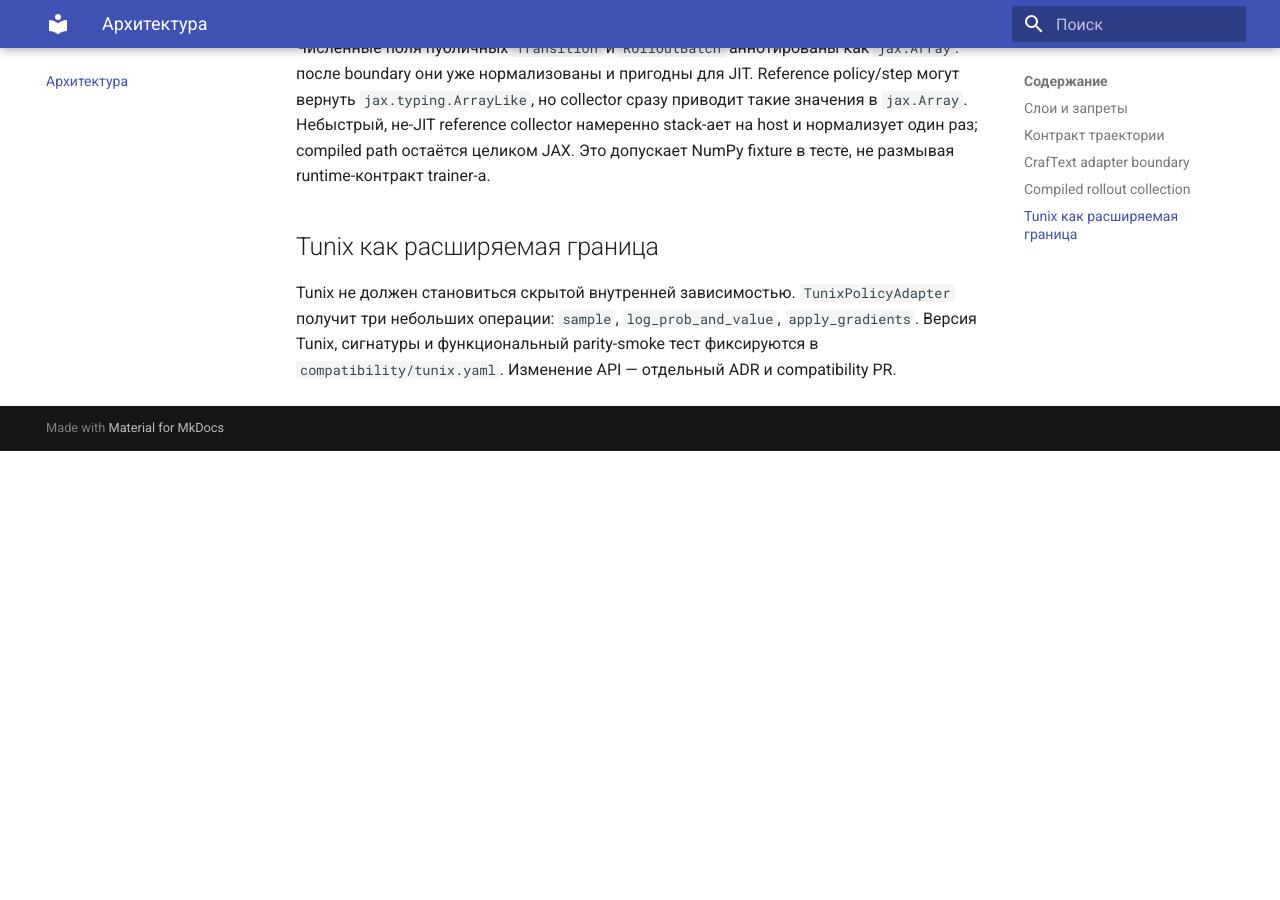
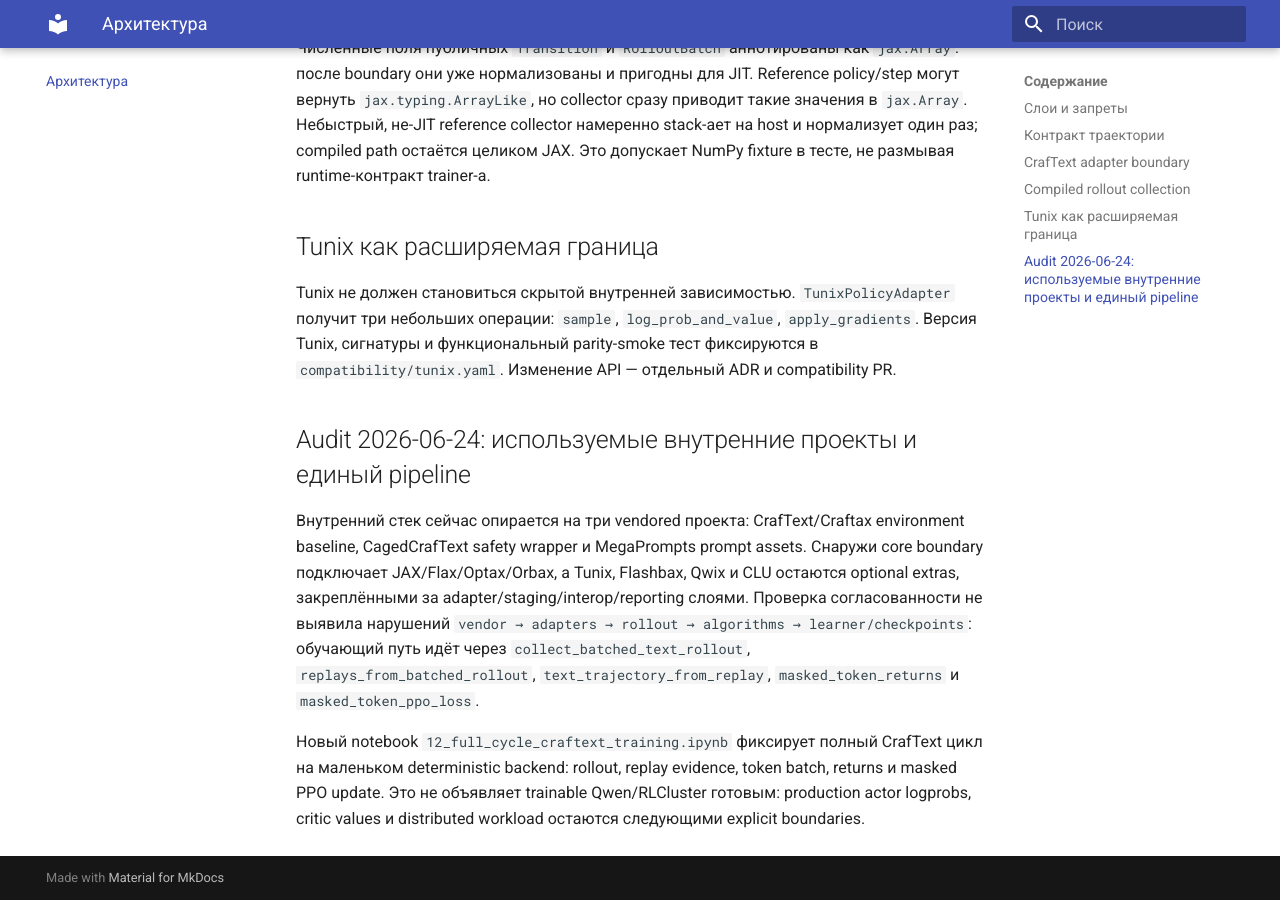
Before and after one commit to Lukashevskiy/tunix-agents, an MkDocs documentation site: the page built from docs/architecture.md, in a window 1280 px wide and 900 px high, scrolled down 1763 px. Built offline with MkDocs 1.6.1 and Material for MkDocs 9.7.7, drawn with Linux system fonts in a browser that asks for light colours; before the commit the page ends 2214 px from its top, so only the background shows below that.

Commit message:
Audit CrafText training pipeline

```diff
--- a/docs/architecture.md
+++ b/docs/architecture.md
@@ -77,3 +77,18 @@ Tunix не должен становиться скрытой внутренне
 получит три небольших операции: `sample`, `log_prob_and_value`, `apply_gradients`.
 Версия Tunix, сигнатуры и функциональный parity-smoke тест фиксируются в
 `compatibility/tunix.yaml`. Изменение API — отдельный ADR и compatibility PR.
+
+## Audit 2026-06-24: используемые внутренние проекты и единый pipeline
+
+Внутренний стек сейчас опирается на три vendored проекта: CrafText/Craftax environment
+baseline, CagedCrafText safety wrapper и MegaPrompts prompt assets. Снаружи core boundary
+подключает JAX/Flax/Optax/Orbax, а Tunix, Flashbax, Qwix и CLU остаются optional extras,
+закреплёнными за adapter/staging/interop/reporting слоями. Проверка согласованности не
+выявила нарушений `vendor → adapters → rollout → algorithms → learner/checkpoints`:
+обучающий путь идёт через `collect_batched_text_rollout`, `replays_from_batched_rollout`,
+`text_trajectory_from_replay`, `masked_token_returns` и `masked_token_ppo_loss`.
+
+Новый notebook `12_full_cycle_craftext_training.ipynb` фиксирует полный CrafText цикл на
+маленьком deterministic backend: rollout, replay evidence, token batch, returns и masked
+PPO update. Это не объявляет trainable Qwen/RLCluster готовым: production actor logprobs,
+critic values и distributed workload остаются следующими explicit boundaries.
--- a/docs/project_status.json
+++ b/docs/project_status.json
@@ -43,7 +43,7 @@
     {
       "name": "Runnable examples",
       "status": "ready",
-      "description": "Семь самостоятельных notebooks показывают trajectory contract, CrafText adapter, model/LoRA interoperability, MegaPrompts boundary, ручной Qwen→CrafText episode и полный Qwen-driven replay с inline visualisation rewards/actions/observations."
+      "description": "Двенадцать самостоятельных notebooks показывают trajectory contract, CrafText adapter, model/LoRA interoperability, MegaPrompts boundary, ручной Qwen→CrafText episode, batched Qwen PPO path и полный CrafText rollout → replay → token PPO smoke training cycle."
     },
     {
       "name": "Prompt assembly boundary",
```
Also changed, not shown: docs/plan.md (+3 -1 lines), examples/README.md (+1 -0 lines), 3 other files.
